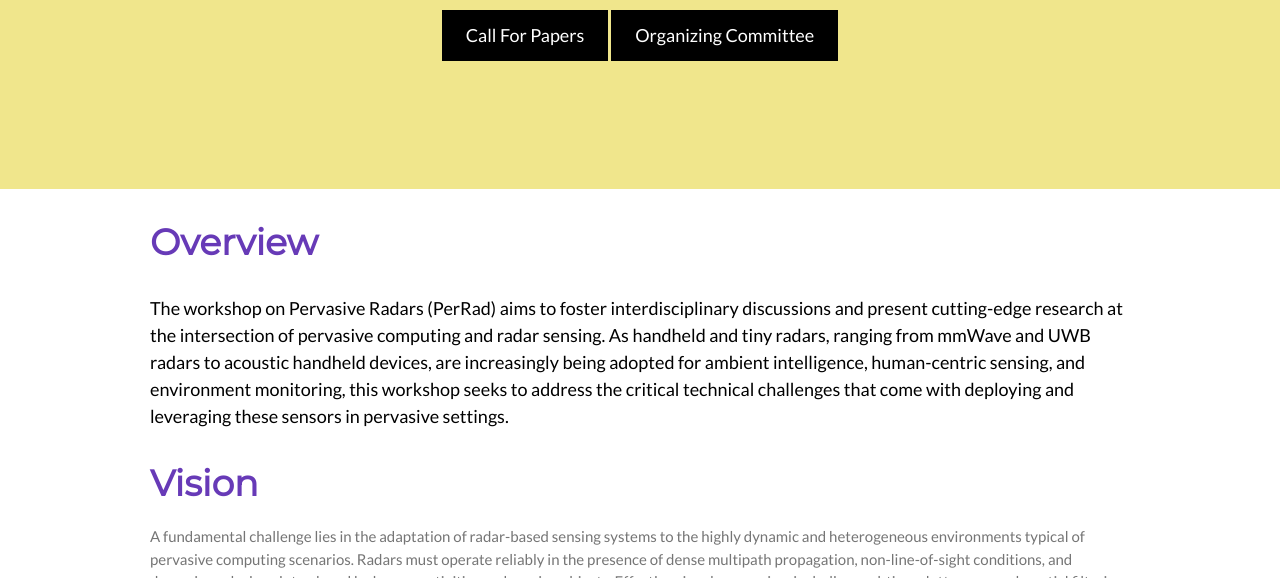
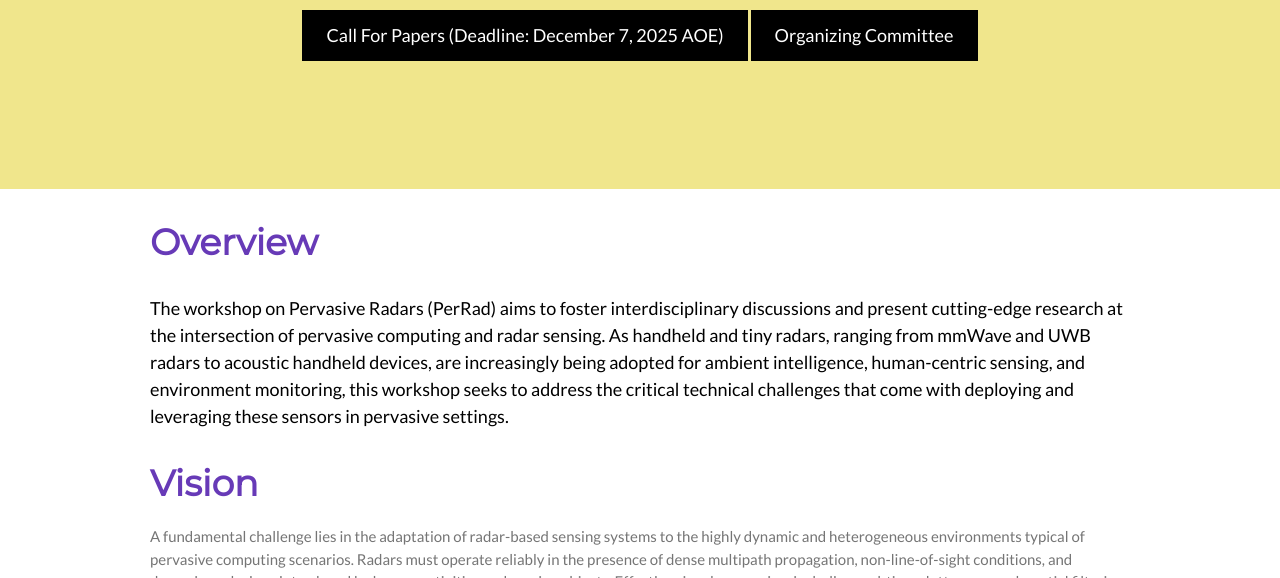
Before and after one commit to perradar/perradar.github.io, a plain HTML site: page index.html in a window 1280 px wide. Shown: the part 522-1100 px from the top of the page. Drawn offline with nearby package versions, Linux system fonts and the light colour scheme.

Commit message:
Deadline Extension

```diff
--- a/index.html
+++ b/index.html
@@ -88,7 +88,7 @@ body,h1,h2,h3,h4,h5,h6 {font-family: "Lato", sans-serif}
   <h1 style='font-family: "Comic Sans"' class="w3-margin w3-jumbo w3-text-deep-purple">First International Workshop on Pervasive Radars (PerRad)</h1>
   <p class="w3-xlarge">PerRad is held in conjunction with 2026 IEEE International Conference on Pervasive Computing and Communications (<a href="https://www.percom.org/" target="_blank">PerCom 2026</a>)</p>
   <p class="w3-xlarge">March 16 to 20, Pisa, Italy</p>
-  <a href="CallForPapers.html" class="w3-button w3-black w3-padding-large w3-large w3-margin-top">Call For Papers</a>
+  <a href="CallForPapers.html" class="w3-button w3-black w3-padding-large w3-large w3-margin-top">Call For Papers (Deadline: December 7, 2025 AOE)</a>
   <a href="#oc_committee" class="w3-button w3-black w3-padding-large w3-large w3-margin-top">Organizing Committee</a>
 </header>
 
```
